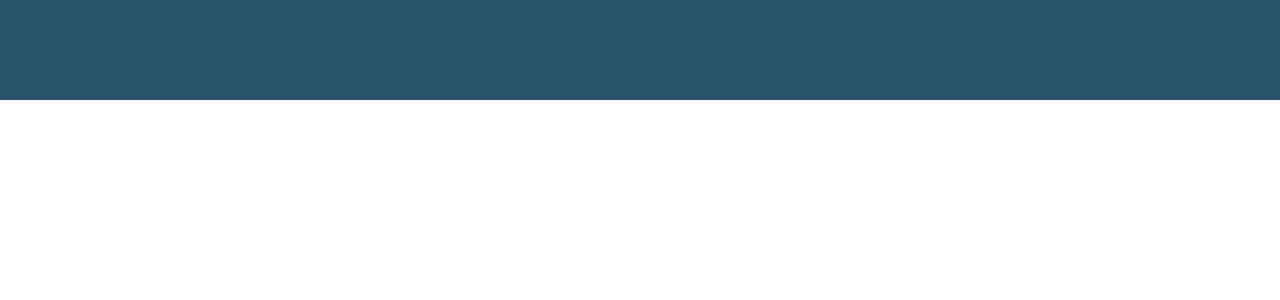
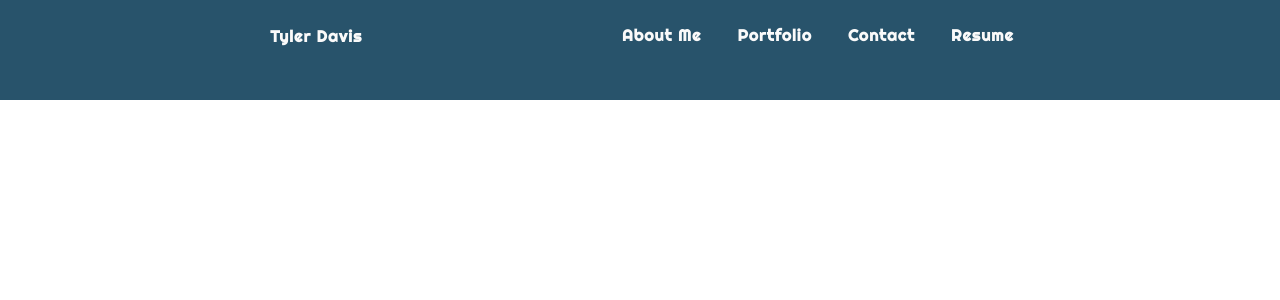
Before and after one commit to davistr/portfolio-react, a React (Create React App) app: page / in a window 1280 px wide. Shown: the top 300 px of the page. Built offline with nearby package versions, Linux system fonts and the light colour scheme.

Commit message:
added navbar elements

```diff
--- a/public/index.html
+++ b/public/index.html
@@ -31,6 +31,10 @@
       href="https://fonts.googleapis.com/css2?family=Righteous&display=swap"
       rel="stylesheet"
     />
+    <link
+      rel="stylesheet"
+      href="https://maxcdn.bootstrapcdn.com/bootstrap/3.3.7/css/bootstrap.min.css"
+    />
     <title>React App</title>
   </head>
   <body>
--- a/src/App.js
+++ b/src/App.js
@@ -1,9 +1,14 @@
 import React from "react";
 import "./App.css";
 import Header from "./components/Header";
+import Navigation from "./components/Navigation";
 
 function App() {
-  return <Header></Header>;
+  return (
+    <Header>
+      <Navigation></Navigation>
+    </Header>
+  );
 }
 
 export default App;
--- a/src/components/Header/index.js
+++ b/src/components/Header/index.js
@@ -1,7 +1,12 @@
 import React from "react";
+import Navigation from "../Navigation";
 
 function Header() {
-  return <header className="header"></header>;
+  return (
+    <header className="header">
+      <Navigation></Navigation>
+    </header>
+  );
 }
 
 export default Header;
--- a/src/components/Navigation/index.js
+++ b/src/components/Navigation/index.js
@@ -0,0 +1,42 @@
+import React from "react";
+
+function Navigation() {
+  return (
+    <nav className="navbar">
+      <div className="container-fluid">
+        <ul id="name">
+          <li>
+            <a data-testid="link" href="/">
+              Tyler Davis
+            </a>
+          </li>
+        </ul>
+
+        <ul className="nav">
+          <li className="mx-2">
+            <a data-testid="about" href="#about">
+              About Me
+            </a>
+          </li>
+          <li className="mx-2">
+            <a data-testid="portfolio" href="#portfolio">
+              Portfolio
+            </a>
+          </li>
+          <li className="mx-2">
+            <a data-testid="contact" href="#contact">
+              Contact
+            </a>
+          </li>
+          <li className="mx-2">
+            <a data-testid="resume" href="#resume">
+              Resume
+            </a>
+          </li>
+        </ul>
+      </div>
+    </nav>
+  );
+}
+
+export default Navigation;
--- a/src/index.css
+++ b/src/index.css
@@ -11,7 +11,7 @@
   --dark: #000000;
   --error: rgb(228, 46, 1);
   --spacing-one: calc(1rem * 0.5);
-  --spacing-two: calc(1rem);
+  --spacing-two: calc(2rem);
   --spacing-five: calc(2.5rem);
 }
 
@@ -26,6 +26,12 @@
 html,
 body {
   min-height: 100%;
+  align-self: center;
+}
+
+#name {
+  font-size: 32px;
+  display: inline;
 }
 
 body {
@@ -84,6 +90,8 @@
   color: var(--tertiary);
   text-decoration: none;
   font-weight: bold;
+  font-size: 16px;
+  display: inline;
 }
 
 a:hover {
@@ -151,6 +159,11 @@
   list-style: none;
 }
 
+nav a {
+  text-decoration: none;
+  justify-content: space-between;
+}
+
 nav a:hover {
   text-decoration: none;
 }
@@ -176,6 +189,7 @@
 .flex-row {
   display: flex;
   flex-wrap: wrap;
+  justify-content: center;
 }
 
 .space-between {
```
